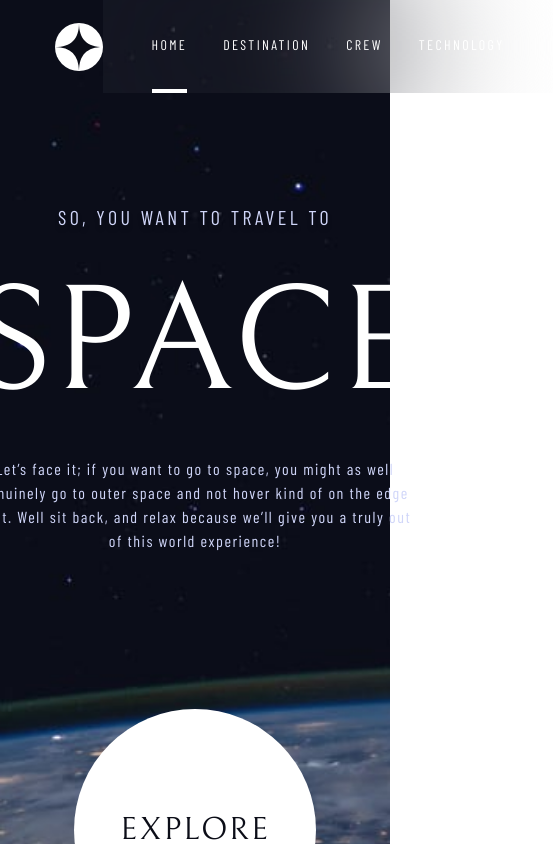
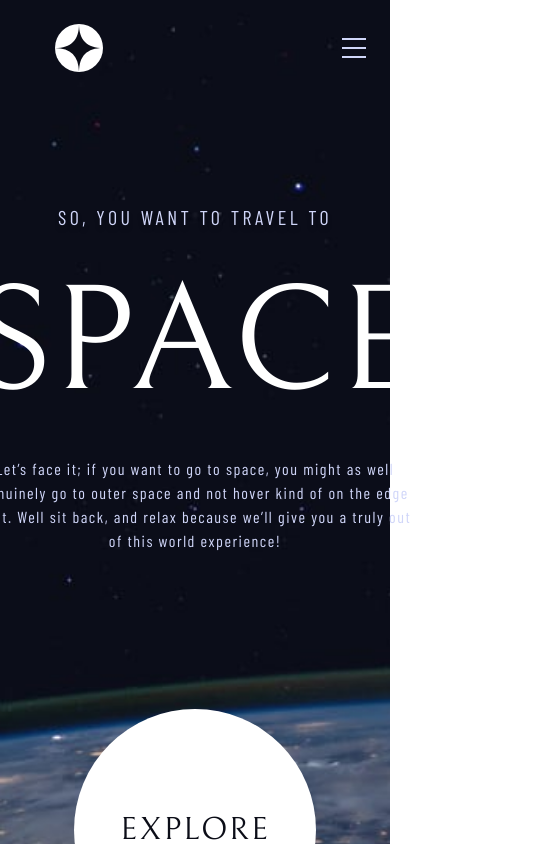
Before and after one commit to MaxTarasevich/space-tourism, a React (Create React App) app: page / in a window 390 px wide. Shown: the top 844 px of the page, 553 px wide, since content can reach past the window. Built offline with nearby package versions, Linux system fonts and the light colour scheme.

Commit message:
feat: hamburger menu

```diff
--- a/src/components/Header.tsx
+++ b/src/components/Header.tsx
@@ -1,12 +1,17 @@
-import React from 'react'
+import React, { useState } from 'react'
 
 import Logo from '../svg-components/Logo'
 
 
 const Header = () => {
     const nav = ['HOME','DESTINATION','CREW', 'TECHNOLOGY']
+
+    const [burger, setBurger] = useState<boolean>(false)
+
+    console.log(window.navigator.product)
+
   return (
-    <header className='absolute flex items-center justify-between lg:text-nav text-subhead2 uppercase font-Barlow  z-10 w-full lg:top-10 top-0'>
+    <header className='overflow-hidden absolute sm:py-0 py-6 flex items-center justify-between lg:text-nav sm:text-subhead2 text-nav uppercase font-Barlow  z-10 w-full lg:top-10 top-0'>
 
         <div className="ml-[55px]">
             <Logo />
@@ -15,17 +20,29 @@ const Header = () => {
 
         </div>
         <nav>
-            <ul className='flex justify-center xl:min-w-[830px] lg:min-w-[650px] min-w-[450px] lg:gap-x-12 gap-x-9 bg-white-40 backdrop-blur-[81px] text-white-100'>
+            <ul className={`flex justify-center xl:min-w-[830px] lg:min-w-[650px] sm:min-w-[450px] lg:gap-x-12
+                            sm:gap-x-9 sm:bg-white-40 backdrop-blur-[81px] text-white-100
+                            sm:static sm:flex-row sm:px-0 flex-col items-start px-8 fixed z-40 bg-grey-40 -right-full top-0
+                            ${burger ? '-right-0 w-[80%] min-h-screen': ''}`}>
+
                 {nav.map((el, index)=>(
                     <li className='py-[34px] first-of-type:border-white-100 lg:first-of-type:-ml-10 cursor-pointer
                                     border-b-4 border-transparent hover:border-white-50 transition-all duration-700'
                          key={index}>
                         <a href="1">
-                            <span className='hidden lg:inline font-bold mr-3'>0{index}</span>
+                            <span className='sm:hidden lg:inline font-bold mr-3'>0{index}</span>
                             {el}
                         </a>
                     </li>
                 ))}
+
+            </ul>
+            <ul className='sm:hidden w-6 h-5 mr-6 flex flex-col justify-between cursor-pointer hover:scale-125 transition-transform duration-300'
+                onClick={()=>setBurger(!burger)}
+            >
+                <li className={`h-0.5 bg-purple ${burger ? 'rotate-45 translate-y-[9px]' : ''} transition-transform duration-300`}></li>
+                <li className={`h-0.5 bg-purple ${burger ? 'opacity-0' : ''} transition-transform duration-300` }></li>
+                <li className={`h-0.5 bg-purple ${burger ? '-rotate-45 -translate-y-[9px]' : ''} transition-transform duration-300`}></li>
             </ul>
         </nav>
     </header>
--- a/tailwind.config.js
+++ b/tailwind.config.js
@@ -9,6 +9,10 @@ module.exports = {
       transparent: 'transparent',
       'dark':'#0B0D17',
       'purple':'#D0D6F9',
+      'grey':{
+        40:'rgba(151, 151, 151, 0.45)',
+        65:'rgba(151, 151, 151, 0.65)'
+        },
       'white':{
         40:'rgba(255, 255, 255, 0.04)',
         50:'rgba(255, 255, 255, 0.5)',
```
